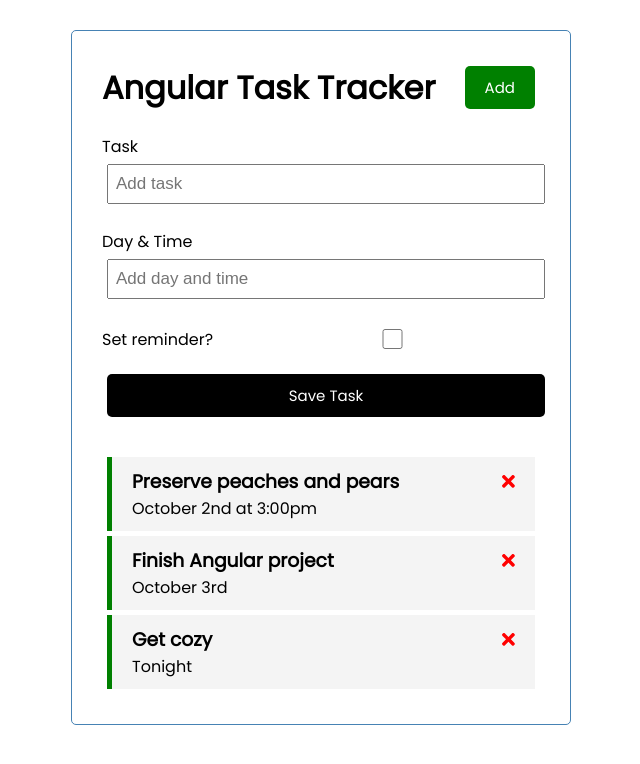
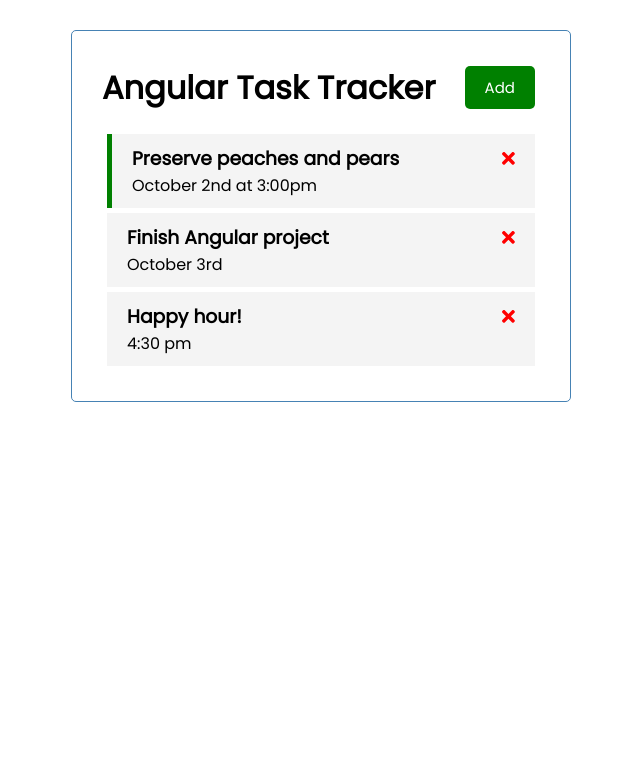
Before and after one commit to leeanngrapes/task-app-angular, an Angular app: page / in a window 1280 px wide. Shown: the top 764 px of the page, without its empty margins (319-959 px from the left). Built offline with nearby package versions, Linux system fonts and the light colour scheme; data requests are answered from the project's data file.

Commit message:
Used service to change visibility of form based on toggled bool value

```diff
--- a/db.json
+++ b/db.json
@@ -10,12 +10,12 @@
       "id": 5,
       "text": "Finish Angular project",
       "day": "October 3rd",
-      "reminder": true
+      "reminder": false
     },
     {
-      "text": "Get cozy",
-      "day": "Tonight",
-      "reminder": true,
+      "text": "Happy hour!",
+      "day": "4:30 pm",
+      "reminder": false,
       "id": 6
     }
   ]
--- a/src/app/components/add-task/add-task.component.html
+++ b/src/app/components/add-task/add-task.component.html
@@ -1,4 +1,4 @@
-<form class="add-form" (ngSubmit)="onSubmit()">
+<form *ngIf="showAddTask" class="add-form" (ngSubmit)="onSubmit()">
   <div class="form-control">
     <label for="text">Task</label>
     <input
--- a/src/app/components/add-task/add-task.component.ts
+++ b/src/app/components/add-task/add-task.component.ts
@@ -1,4 +1,6 @@
 import { Component, OnInit, Output, EventEmitter } from '@angular/core';
+import { UiService } from 'src/app/services/ui.service';
+import { Subscription } from 'rxjs';
 import { Task } from '../../Task';
 
 @Component({
@@ -13,8 +15,12 @@
   text!: string;
   day!: string;
   reminder: boolean = false;
+  showAddTask!: boolean;
+  subscription: Subscription;
 
-  constructor() { }
+  constructor(private uiService: UiService) {
+    this.subscription = this.uiService.onToggle().subscribe((value) => (this.showAddTask = value));
+  }
 
   ngOnInit(): void {
   }
```
